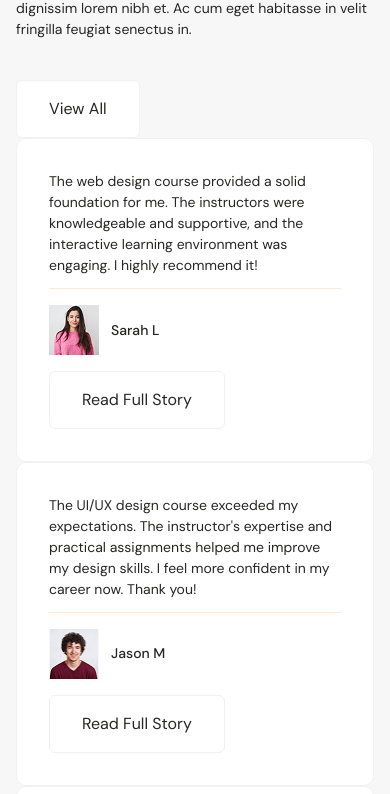
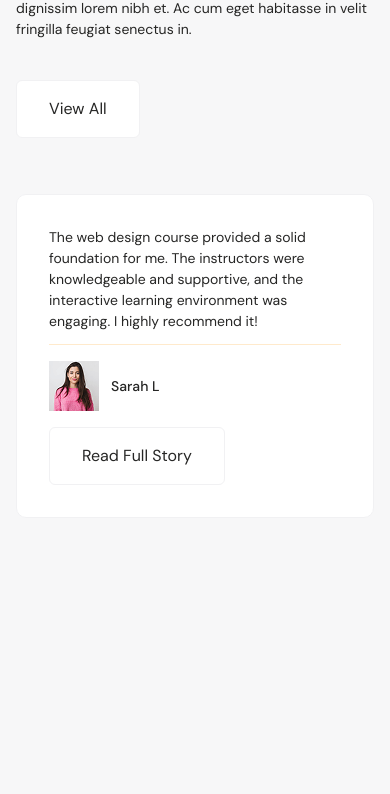
Before and after one commit to rakibulrahmandev/skillpath, a React (Vite) app: page / in a window 390 px wide. Shown: the part 7991-8785 px from the top of the page. After the commit the page ends 8509 px from the top, so only its background shows below. Built offline with nearby package versions, Linux system fonts and the light colour scheme.

Commit message:
testimonial slider done

```diff
--- a/src/components/Teatimonials/Testimonials.jsx
+++ b/src/components/Teatimonials/Testimonials.jsx
@@ -1,6 +1,9 @@
 import { RiArrowLeftLine, RiArrowRightLine } from "@remixicon/react";
 import { testimonialsItems } from "../../constants/data";
+import { Swiper, SwiperSlide } from "swiper/react";
+import { Autoplay, Navigation } from "swiper/modules";
 import Title from "../Title/Title";
+import 'swiper/css'
 
 export default function Testimonials() {
     return (
@@ -8,9 +11,10 @@ export default function Testimonials() {
             <section className="section">
                 <div className="container">
                     <Title title='Our Testimonials' text='Lorem ipsum dolor sit amet consectetur. Tempus tincidunt etiam eget elit id imperdiet et. Cras eu sit dignissim lorem nibh et. Ac cum eget habitasse in velit fringilla feugiat senectus in.' link='View All' />
-                    <div className="mt14 lg:mt-16">
+                    <Swiper modules={[Navigation, Autoplay]} spaceBetween={30}
+                    breakpoints={{640:{slidesPerView:1}, 768:{slidesPerView:1.5}, 1280:{slidesPerView:2.5}}} loop={true} className="mt-14 lg:mt-16">
                         {testimonialsItems.map((item, idx) => (
-                            <div key={idx} className="bg-white border border-white-95 p-8 lg:p-10 rounded-[10px] space-y-3">
+                            <SwiperSlide key={idx} className="bg-white border border-white-95 p-8 lg:p-10 rounded-[10px] space-y-3">
                                 <p>{item?.text}</p>
                                 <div className="flex items-center justify-between flex-wrap pt-4 border-t border-t-orange-90 gap-4">
                                     <div className="flex items-center gap-3">
@@ -21,9 +25,9 @@ export default function Testimonials() {
                                     </div>
                                     <button className="secondary-btn">Read Full Story</button>
                                 </div>
-                            </div>
+                            </SwiperSlide>
                         ))}
-                    </div>
+                    </Swiper>
                     {/* <div className="">
                         <button className="">
                             <RiArrowLeftLine size={30} />
```
